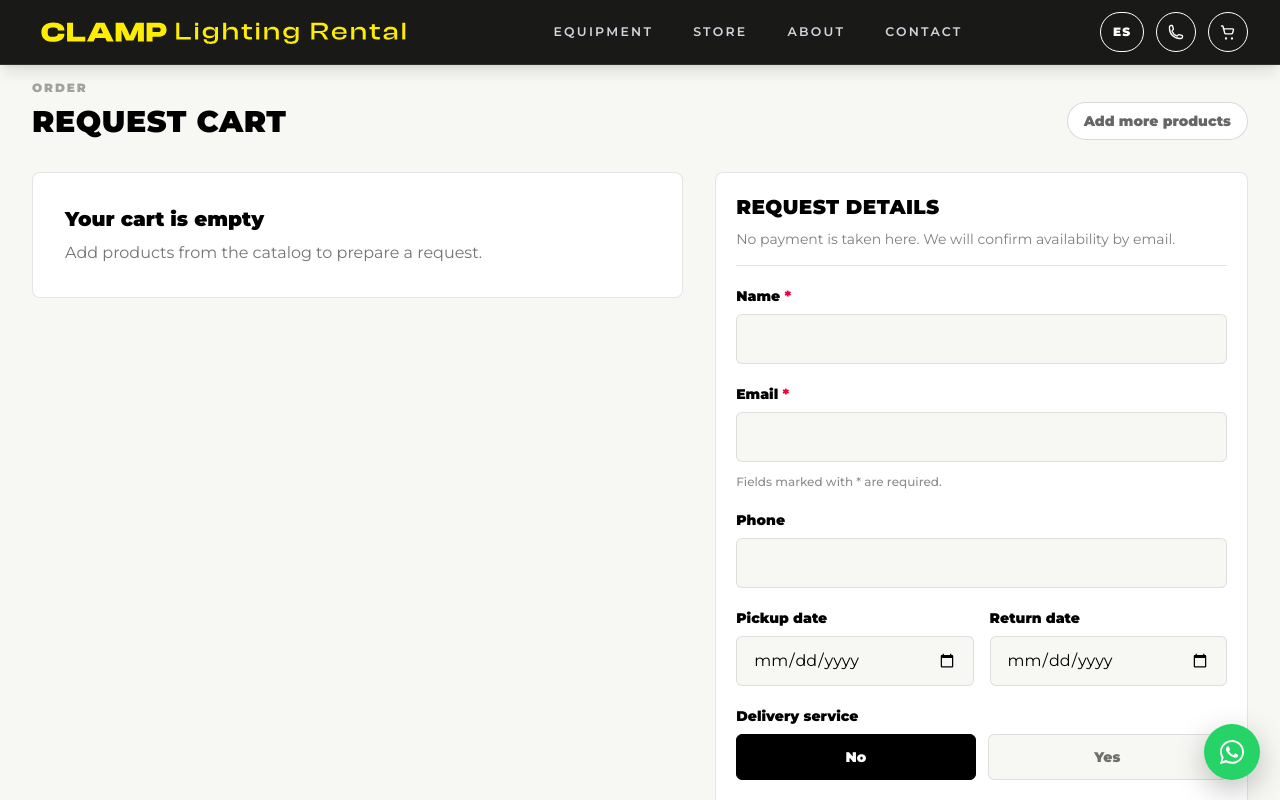
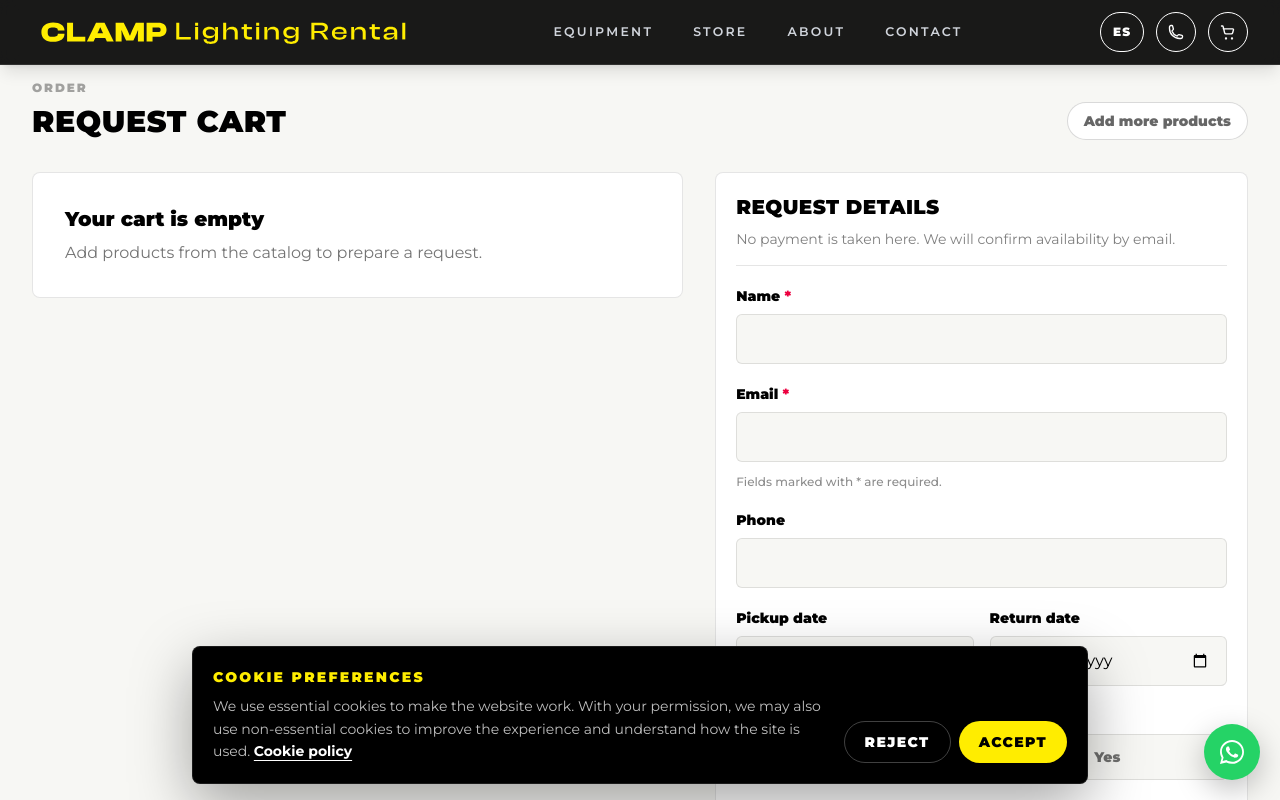
Before and after one commit to raulsanchezcastellon-lang/clamp-lightrental, a Next.js app: page /pedido in a window 1280 px wide. Shown: the top 800 px of the page. Built offline with nearby package versions, Linux system fonts and the light colour scheme.

Commit message:
Add cookie consent banner

```diff
--- a/src/app/layout.tsx
+++ b/src/app/layout.tsx
@@ -1,6 +1,7 @@
 import type { Metadata } from "next";
 import { Montserrat } from "next/font/google";
 import { CartProvider } from "@/components/CartProvider";
+import CookieConsentBanner from "@/components/CookieConsentBanner";
 import { LanguageProvider } from "@/components/LanguageProvider";
 import WhatsAppButton from "@/components/WhatsAppButton";
 import {
@@ -138,6 +139,7 @@
         <LanguageProvider>
           <CartProvider>
             {children}
+            <CookieConsentBanner />
             <WhatsAppButton />
           </CartProvider>
         </LanguageProvider>
--- /dev/null
+++ b/src/components/CookieConsentBanner.tsx
@@ -0,0 +1,74 @@
+"use client";
+
+import Link from "next/link";
+import { useSyncExternalStore } from "react";
+import { useLanguage } from "@/components/LanguageProvider";
+import {
+  COOKIE_CONSENT_STORAGE_KEY,
+  CookieConsentValue,
+  getCookieConsent,
+} from "@/lib/cookieConsent";
+
+export default function CookieConsentBanner() {
+  const { t } = useLanguage();
+  const consent = useSyncExternalStore(
+    (onStoreChange) => {
+      window.addEventListener("storage", onStoreChange);
+      window.addEventListener("cookie-consent-change", onStoreChange);
+
+      return () => {
+        window.removeEventListener("storage", onStoreChange);
+        window.removeEventListener("cookie-consent-change", onStoreChange);
+      };
+    },
+    getCookieConsent,
+    () => "rejected"
+  );
+
+  const saveConsent = (choice: CookieConsentValue) => {
+    window.localStorage.setItem(COOKIE_CONSENT_STORAGE_KEY, choice);
+    window.dispatchEvent(new CustomEvent("cookie-consent-change", { detail: choice }));
+  };
+
+  if (consent !== null) {
+    return null;
+  }
+
+  return (
+    <section
+      aria-label={t("cookies.bannerTitle")}
+      className="fixed inset-x-4 bottom-4 z-[70] mx-auto max-w-4xl rounded-lg border border-white/10 bg-black p-4 text-white shadow-[0_20px_60px_rgba(0,0,0,0.35)] sm:p-5"
+    >
+      <div className="flex flex-col gap-4 lg:flex-row lg:items-end lg:justify-between">
+        <div className="max-w-2xl">
+          <h2 className="text-sm font-black uppercase tracking-[0.16em] text-[#FFED00]">
+            {t("cookies.bannerTitle")}
+          </h2>
+          <p className="mt-2 text-sm leading-relaxed text-white/75">
+            {t("cookies.bannerText")}{" "}
+            <Link href="/cookies" className="font-bold text-white underline underline-offset-4">
+              {t("cookies.policy")}
+            </Link>
+          </p>
+        </div>
+
+        <div className="flex flex-col gap-2 sm:flex-row lg:shrink-0">
+          <button
+            type="button"
+            onClick={() => saveConsent("rejected")}
+            className="rounded-full border border-white/25 px-5 py-2.5 text-sm font-black uppercase tracking-[0.1em] text-white transition hover:border-white hover:bg-white hover:text-black"
+          >
+            {t("cookies.reject")}
+          </button>
+          <button
+            type="button"
+            onClick={() => saveConsent("accepted")}
+            className="rounded-full bg-[#FFED00] px-5 py-2.5 text-sm font-black uppercase tracking-[0.1em] text-black transition hover:bg-white"
+          >
+            {t("cookies.accept")}
+          </button>
+        </div>
+      </div>
+    </section>
+  );
+}
--- a/src/components/LanguageProvider.tsx
+++ b/src/components/LanguageProvider.tsx
@@ -115,7 +115,12 @@
   | "footer.legalNotice"
   | "footer.privacy"
   | "footer.cookies"
-  | "footer.rights";
+  | "footer.rights"
+  | "cookies.bannerTitle"
+  | "cookies.bannerText"
+  | "cookies.accept"
+  | "cookies.reject"
+  | "cookies.policy";
 
 const translations: Record<Language, Record<TranslationKey, string>> = {
   en: {
@@ -239,6 +244,12 @@
     "footer.privacy": "Privacy Policy",
     "footer.cookies": "Cookie Policy",
     "footer.rights": "All rights reserved.",
+    "cookies.bannerTitle": "Cookie preferences",
+    "cookies.bannerText":
+      "We use essential cookies to make the website work. With your permission, we may also use non-essential cookies to improve the experience and understand how the site is used.",
+    "cookies.accept": "Accept",
+    "cookies.reject": "Reject",
+    "cookies.policy": "Cookie policy",
   },
   es: {
     "nav.equipment": "Equipo",
@@ -362,6 +373,12 @@
     "footer.privacy": "Política de privacidad",
     "footer.cookies": "Política de cookies",
     "footer.rights": "Todos los derechos reservados.",
+    "cookies.bannerTitle": "Preferencias de cookies",
+    "cookies.bannerText":
+      "Usamos cookies esenciales para que la web funcione. Con tu permiso, también podríamos usar cookies no esenciales para mejorar la experiencia y entender cómo se utiliza la web.",
+    "cookies.accept": "Aceptar",
+    "cookies.reject": "Rechazar",
+    "cookies.policy": "Política de cookies",
   },
 };
 
--- /dev/null
+++ b/src/lib/cookieConsent.ts
@@ -0,0 +1,16 @@
+export type CookieConsentValue = "accepted" | "rejected";
+
+export const COOKIE_CONSENT_STORAGE_KEY = "cookie-consent";
+
+export function getCookieConsent(): CookieConsentValue | null {
+  if (typeof window === "undefined") {
+    return null;
+  }
+
+  const consent = window.localStorage.getItem(COOKIE_CONSENT_STORAGE_KEY);
+  return consent === "accepted" || consent === "rejected" ? consent : null;
+}
+
+export function canLoadNonEssentialCookies() {
+  return getCookieConsent() === "accepted";
+}
```
